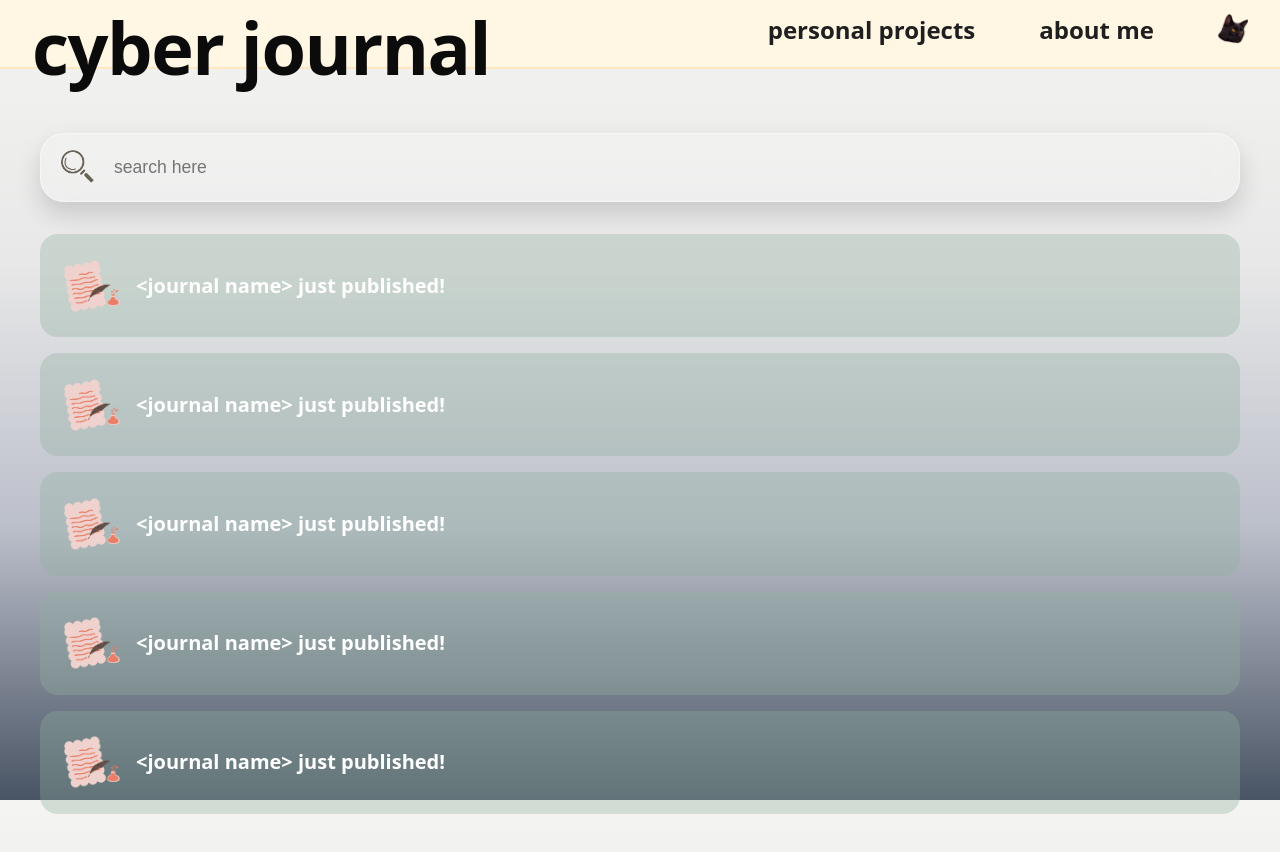
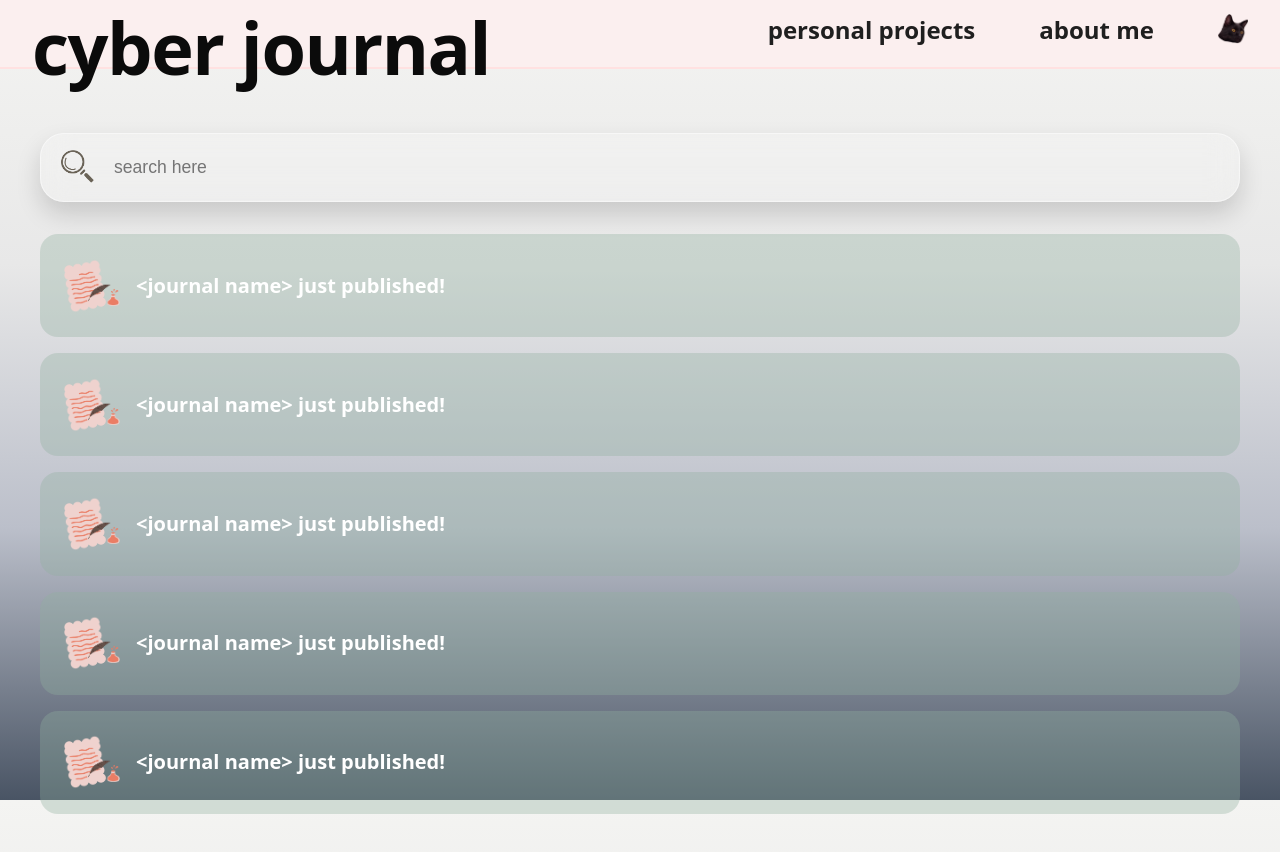
Before and after one commit to inheritancezx/167, a Vue app: page /journal in a window 1280 px wide. Shown: the top 852 px of the page. Built offline with nearby package versions, Linux system fonts and the light colour scheme.

Commit message:
fix: navbar issue iteration 3rd

```diff
--- a/src/pages/AboutPage.vue
+++ b/src/pages/AboutPage.vue
@@ -14,7 +14,7 @@ const navigate = (page) => {
 </script>
 
 <template>
-  <div class="dashboard">
+  <div class="dashboard user-page">
     <Navbar>
       <template #left>
         <button class="nav-button" @click="navigate('journal')">cyber journal</button>
--- a/src/pages/JournalPage.vue
+++ b/src/pages/JournalPage.vue
@@ -25,7 +25,7 @@ const journalEntries = [
 </script>
 
 <template>
-  <div class="dashboard">
+  <div class="dashboard user-page">
     <Navbar>
       <template #left>
         <h1 class="page-title">cyber journal</h1>
--- a/src/pages/ProjectPage.vue
+++ b/src/pages/ProjectPage.vue
@@ -25,7 +25,7 @@ const projectEntries = [
 </script>
 
 <template>
-  <div class="dashboard">
+  <div class="dashboard user-page">
     <Navbar>
       <template #left>
         <button class="nav-button" @click="navigate('journal')">cyber journal</button>
--- a/src/style.css
+++ b/src/style.css
@@ -11,6 +11,9 @@
   text-rendering: optimizeLegibility;
   -webkit-font-smoothing: antialiased;
   -moz-osx-font-smoothing: grayscale;
+
+  --navbar-bg-color: #FFF7E4;
+  --navbar-border-color: #FFE8C1;
 }
 
 a {
@@ -325,13 +328,18 @@ button:focus-visible {
 }
 
 .navbar {
-  background-color: #FFF7E4;
-  border-bottom: 2px solid #FFE8C1;
+  background-color: var(--navbar-bg-color);
+  border-bottom: 2px solid var(--navbar-border-color);
   height: 35px;
   padding: 1rem 0;
   position: sticky;
   top: 0;
   z-index: 0;
+}
+
+.dashboard.user-page .navbar {
+  --navbar-bg-color: #FBEFEF;
+  --navbar-border-color: #FFE1E1;
 }
 
 .navbar-content {
```
